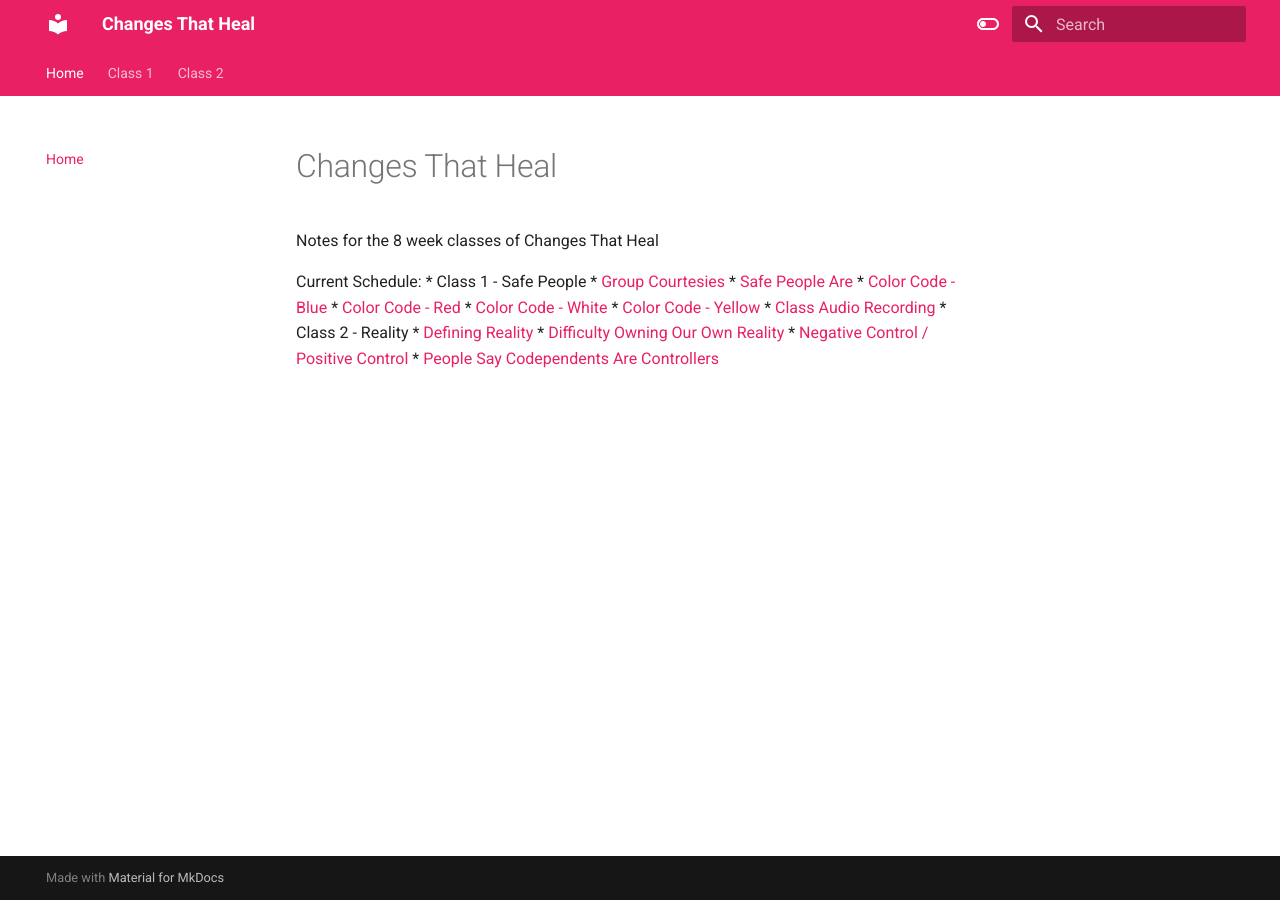
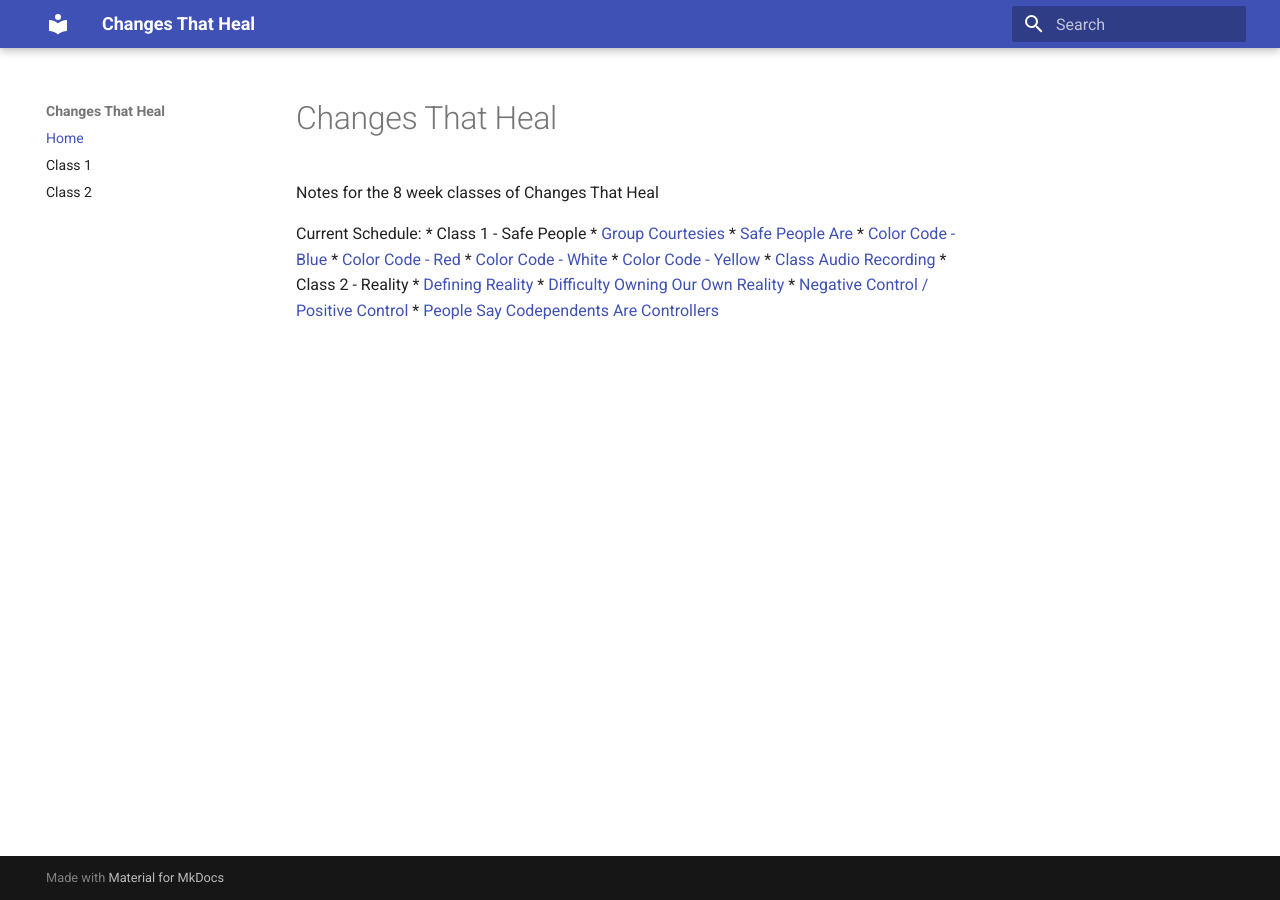
Before and after one commit to dgrothman/changesthatheal, an MkDocs documentation site: the page built from docs/index.md, in a window 1280 px wide. Built offline with MkDocs 1.6.1 and Material for MkDocs 9.7.7, drawn with Linux system fonts in a browser that asks for light colours.

Commit message:
trying to get theme to work

```diff
--- a/mkdocs.yml
+++ b/mkdocs.yml
@@ -9,26 +9,6 @@ nav:
 
 theme:
     name: material
-    features:
-      - navigation.tabs
-    palette:
-      # Light mode
-      - media: "(prefers-color-scheme: light)"
-        scheme: default
-        primary: pink
-        accent: indigo
-        toggle:
-          icon: material/toggle-switch-off-outline
-          name: Switch to dark mode
-
-      # Dark mode
-      - media: "(prefers-color-scheme: dark)"
-        scheme: slate
-        primary: pink
-        accent: blue
-        toggle:
-          icon: material/toggle-switch
-          name: Switch to light mode
 
 # Extensions
 markdown_extensions:
```
